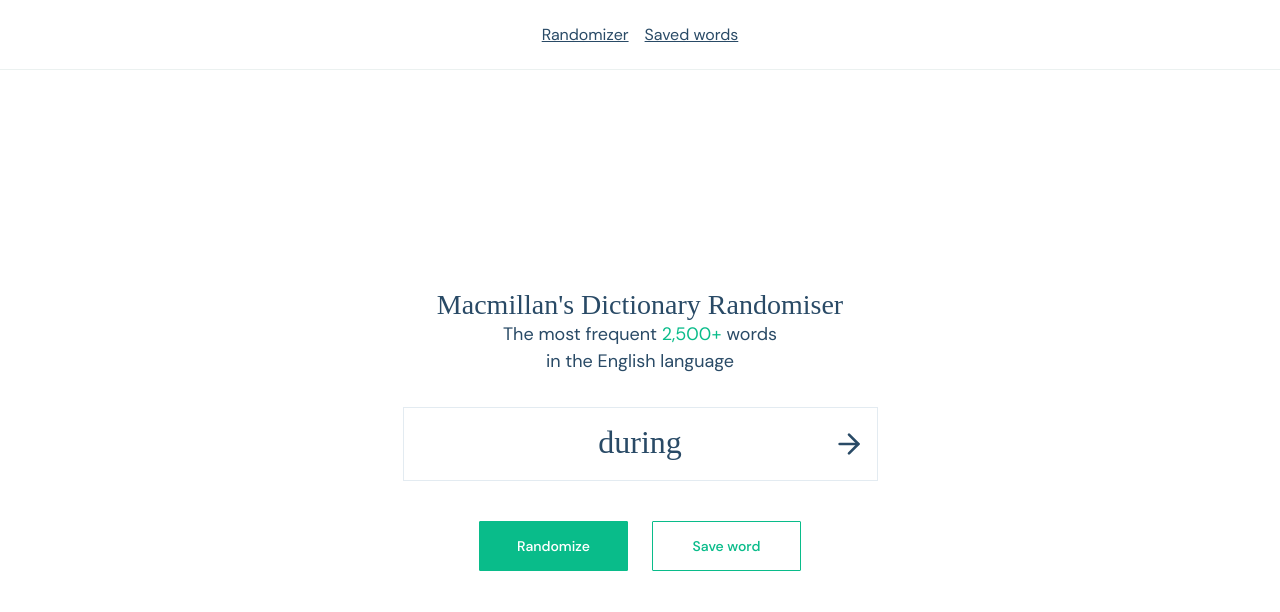
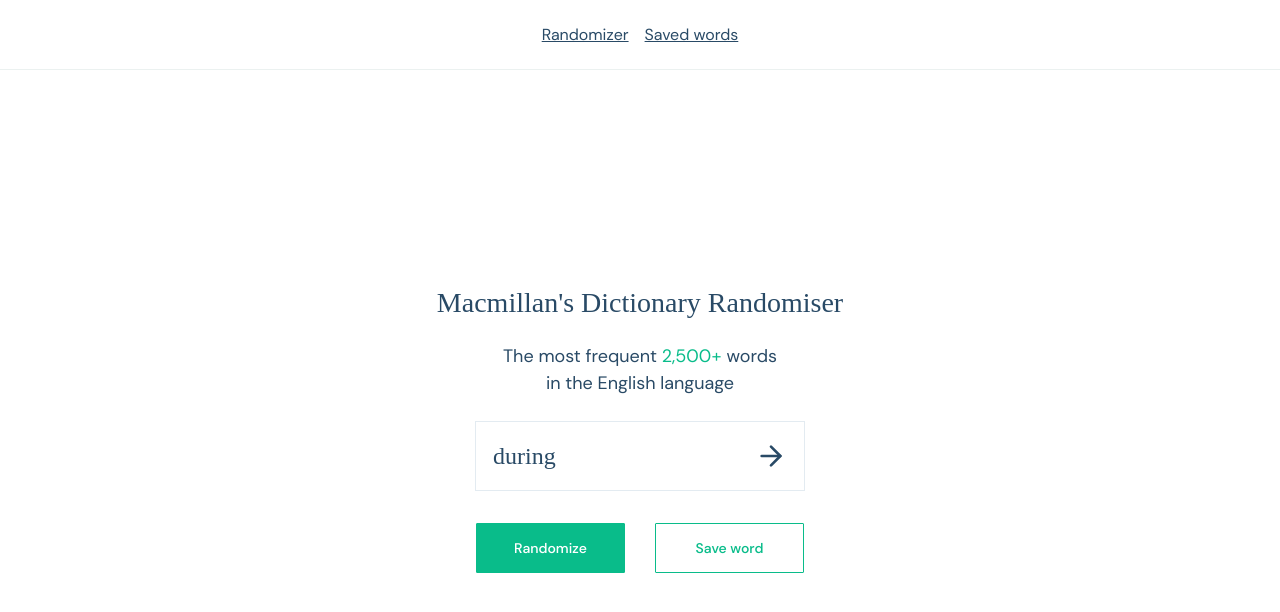
Before and after one commit to maverickDev-97/macmillan-randomizer, a React (Create React App) app: page / in a window 1280 px wide. Shown: the top 612 px of the page. Built offline with nearby package versions, Linux system fonts and the light colour scheme; a web font is replaced by a local one.

Commit message:
Refactored Word component styles

```diff
--- a/src/components/Button/styles/index.css
+++ b/src/components/Button/styles/index.css
@@ -1,18 +1,18 @@
 .button {
   cursor: pointer;
-    margin-right: 24px;
+  margin-right: 30px;
   padding: 15px 0;
   width: 149px;
   font-family: "DM Sans";
   font-weight: 500;
   font-size: 14px;
   line-height: 18px;
-    color: #09BC8A;
+  color: #09bc8a;
   background: #fff;
-    border: 1px solid #09BC8A;
+  border: 1px solid #09bc8a;
   border-radius: 1px;
   outline: none;
-    transition: all .15s linear;
+  transition: all 0.15s linear;
 }
 
 .button:hover {
@@ -24,7 +24,7 @@
 }
 
 .isPrimary {
-    background: #09BC8A;
+  background: #09bc8a;
   color: #fff;
 }
 
--- a/src/components/Subheading/styles/index.css
+++ b/src/components/Subheading/styles/index.css
@@ -1,11 +1,11 @@
 .subheading {
-    margin: 0 auto;
-    width: 279px;
-    font-size: 18px;
-    line-height: 27px;
-    text-align: center;
+  margin: 24px auto;
+  width: 279px;
+  font-size: 18px;
+  line-height: 27px;
+  text-align: center;
 }
 
 .highlight {
-    color: #09BC8A;
+  color: #09bc8a;
 }
--- a/src/components/Word/styles/index.css
+++ b/src/components/Word/styles/index.css
@@ -1,31 +1,27 @@
 .word {
-    display: block;
+  display: flex;
+  justify-content: space-between;
+  align-items: center;
   cursor: pointer;
-    position: relative;
-    margin: 32px auto 40px;
-    width: 475px;
-    padding: 13px 0 17px;
-    border: 1px solid #E3EBF1;
+  min-width: 330px;
+  padding: 13px 17px;
+  border: 1px solid #e3ebf1;
   text-decoration: none;
   color: inherit;
-    font-family: 'DM Mono';
+  font-family: "DM Mono";
   font-weight: 500;
-    font-size: 32px;
+  font-size: 24px;
   line-height: 42px;
-    text-align: center;
+  /* text-align: center; */
 }
 
 .word-icon {
   display: flex;
-    position: absolute;
-    z-index: 2;
-    top: 50%;
-    right: 12px;
-    transform: translateY(-50%);
-    stroke: #294A66;
-    transition: stroke .15s linear;
+  margin-left: 16px;
+  stroke: #294a66;
+  transition: stroke 0.15s linear;
 }
 
 .word:hover .word-icon {
-    stroke: #09BC8A;
+  stroke: #09bc8a;
 }
--- a/src/pages/Randomiser/index.tsx
+++ b/src/pages/Randomiser/index.tsx
@@ -5,6 +5,7 @@
 import Word from "../../components/Word";
 import { getRandomWord } from "../../db";
 import { useLocalStorage } from "../../hooks/useLocalStorage";
+import "./styles/index.css";
 
 export const Randomiser = () => {
   const [word, setWord] = useState<string>(getRandomWord("initialWord"));
--- /dev/null
+++ b/src/pages/Randomiser/styles/index.css
@@ -0,0 +1,3 @@
+.buttons {
+  margin-top: 32px;
+}
--- a/src/pages/SavedWords/index.tsx
+++ b/src/pages/SavedWords/index.tsx
@@ -1,13 +1,16 @@
+import Word from "../../components/Word";
 import { useLocalStorage } from "../../hooks/useLocalStorage";
+import "./styles/index.css";
 
 export const SavedWords = () => {
   const { words } = useLocalStorage();
   return (
     <div>
-      <h3> The draft version of words list</h3>
-      {words.map((word) => (
-        <div>{word}</div>
-      ))}
+      <div className="grid">
+        {words.map((word) => (
+          <Word key={word} word={word} />
+        ))}
+      </div>
     </div>
   );
 };
--- /dev/null
+++ b/src/pages/SavedWords/styles/index.css
@@ -0,0 +1,6 @@
+.grid {
+  display: grid;
+  grid-template-columns: 1fr 1fr 1fr 1fr;
+  column-gap: 30px;
+  row-gap: 30px;
+}
```
Lines whose indentation alone changed are shown as unchanged.
